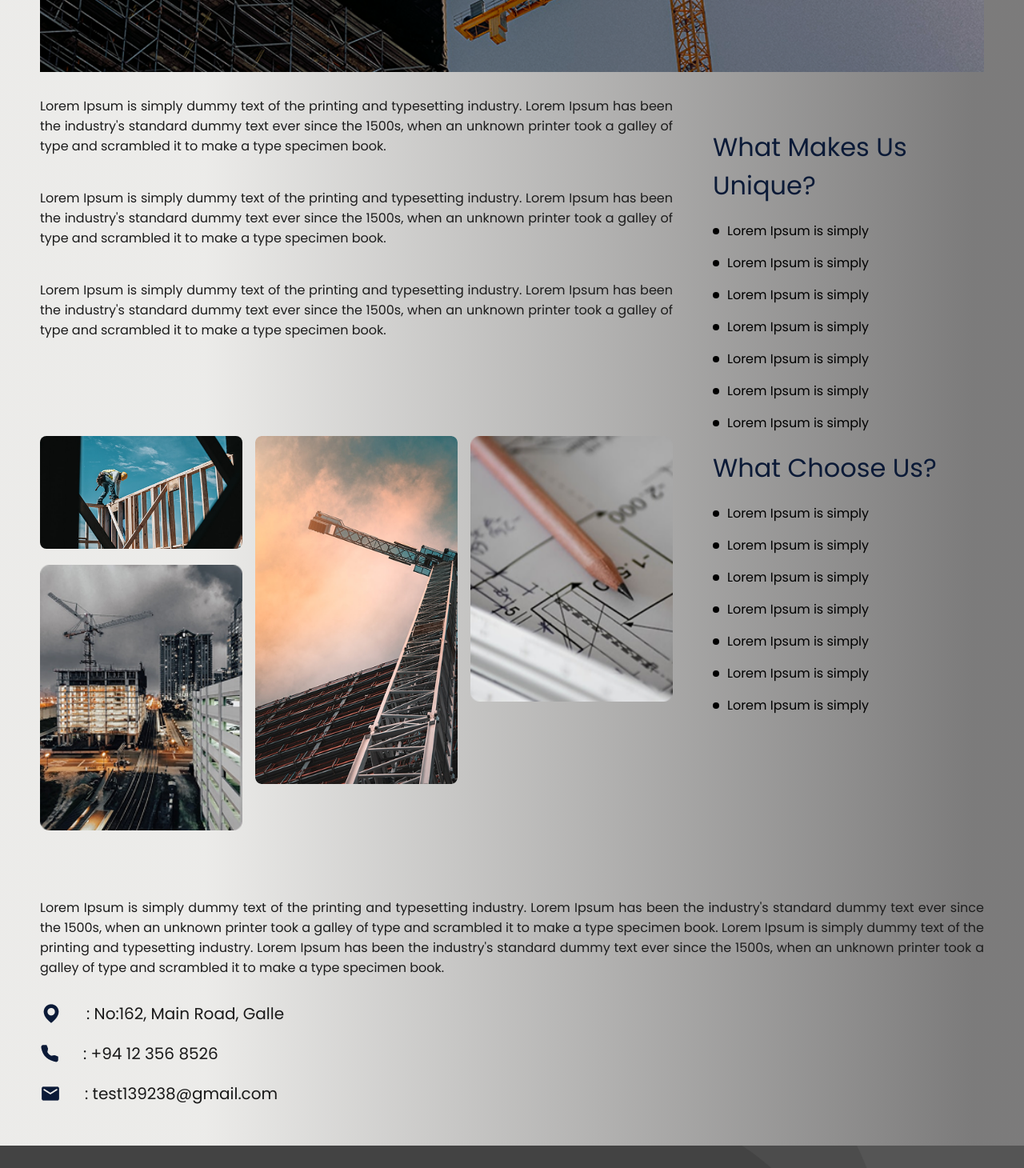
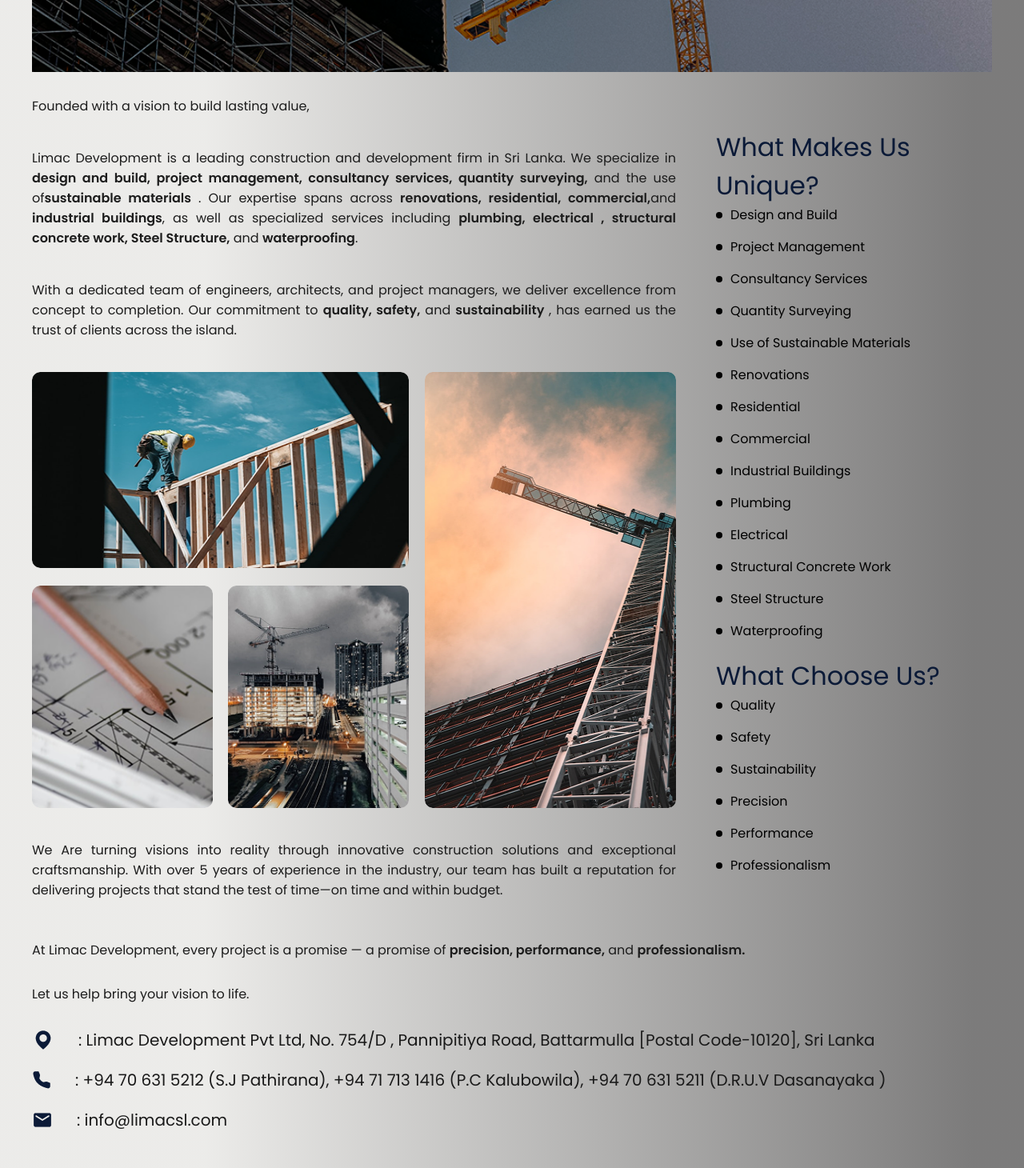
Before and after one commit to chamika-prasad/limac-fe, a Next.js app: page /about in a window 1280 px wide. Shown: the part 360-1820 px from the top of the page at 80% size. Built offline with nearby package versions, Linux system fonts and the light colour scheme.

Commit message:
about page

```diff
--- a/src/app/about/page.scss
+++ b/src/app/about/page.scss
@@ -7,7 +7,7 @@
     rgba(87, 86, 86, 0.78) 95%
   );
 
-  padding: 50px 50px;
+  padding: 50px 0px;
   box-sizing: border-box;
   display: flex;
   flex-direction: column;
@@ -18,6 +18,23 @@
   margin: 0 auto;
 
   .content-section {
+    max-width: 1200px;
+
+    @media screen and (max-width: 1220px) {
+      padding-left: 50px;
+      padding-right: 50px;
+    }
+
+    @media screen and (max-width: 768px) {
+      padding-left: 30px;
+      padding-right: 30px;
+    }
+
+    @media screen and (max-width: 500px) {
+      padding-left: 20px;
+      padding-right: 20px;
+    }
+
     .about-topic {
       color: $color-dark-blue;
     }
@@ -28,9 +45,12 @@
 
     .top-content {
       width: 100%;
-      width: 100%;
       display: flex;
       gap: 50px;
+
+      @media screen and (max-width: 740px) {
+        flex-direction: column;
+      }
 
       .left-content {
         width: 70%;
@@ -38,15 +58,69 @@
         flex-direction: column;
         gap: 40px;
 
+        @media screen and (max-width: 740px) {
+          width: 100%;
+        }
+
         .image-gellary {
+
+          height: 545px;
+          width: 100%;
           display: flex;
-          flex-wrap: wrap;
+          gap: 20px;
 
-          .column {
-            -ms-flex: 25%; /* IE10 */
-            flex: 25%;
-            max-width: 25%;
-            padding: 0 4px;
+          @media screen and (max-width: 1100px) {
+            height: 480px;
+          }
+
+          @media screen and (max-width: 990px) {
+            height: 400px;
+          }
+
+          @media screen and (max-width: 850px) {
+            height: 350px;
+          }
+
+
+        @media screen and (max-width: 500px) {
+          height: 250px;
+        }
+
+          img {
+            width: 100%;
+            height: 100%;
+            border-radius: 10px;
+          }
+
+          .bottom-image{
+            width: 48%;
+          }
+
+          .left-images {
+            display: flex;
+            flex-direction: column;
+            justify-content: space-between;
+            width: 60%;
+
+            .top-image {
+              display: flex;
+              height: 45%;
+              width: 100%;
+            }
+
+            .bottom-images {
+              width: 100%;
+              display: flex;
+              // gap: 20px;
+              justify-content: space-between;
+              height: 100%;
+              height: 51%;
+            }
+          }
+
+          .right-image {
+            width: 40%;
+            height: 100%;
           }
         }
       }
@@ -58,11 +132,27 @@
         gap: 20px;
         margin-top: 40px;
 
+        @media screen and (max-width: 740px) {
+          width: 100%;
+          flex-direction: row;
+          gap: 30px;
+          margin-top: 0px;
+        }
+
+        @media screen and (max-width: 500px) {
+          flex-direction: column;
+        }
+
         .highlight-wrapper {
           display: flex;
           flex-direction: column;
           align-items: flex-start;
           gap: 15px;
+
+
+          @media screen and (max-width: 900px) {
+            gap: 10px;
+          }
 
           .highlight {
             display: flex;
@@ -78,25 +168,34 @@
               background-color: $color-black;
             }
 
-            .list-item-text{
+            .list-item-text {
               color: $color-black;
             }
           }
         }
 
-        .about-topic{
+        .about-topic {
           font-size: 32px;
           color: $color-dark-blue;
+
+          @media screen and (max-width: 900px) {
+            font-size: 28px;
           }
         }
       }
+    }
+
+    .bottom-content {
+      display: flex;
+      flex-direction: column;
+      gap: 30px;
+      margin-top: 50px;
 
       .contact {
         display: flex;
         flex-direction: column;
         justify-content: flex-start;
         gap: 20px;
-      margin-top: 30px;
 
         .contact-detail {
           display: flex;
@@ -106,12 +205,17 @@
           .contact-detail-text {
             font-size: 20px;
             color: $color-jet-black;
+
+            @media screen and (max-width: 900px) {
+              font-size: 18px;
+            }
+          }
         }
       }
     }
   }
 
-  .project-overview-description {
+  .about-description {
     color: $color-charcoal;
     text-align: justify;
   }
--- a/src/app/about/page.tsx
+++ b/src/app/about/page.tsx
@@ -1,7 +1,6 @@
 import React from "react";
 import { HeroTextImage } from "@/components/molecules/HeroTextImage";
 import { Typography } from "@/components/atoms/Typography";
-import { ImageGellary } from "@/components/molecules/ImageGellary";
 import mapIcon from "@/assets/images/map.png";
 import callIcon from "@/assets/images/phone_solid.png";
 import emailIcon from "@/assets/images/email.png";
@@ -9,11 +8,37 @@
 import "./page.scss";
 
 export default function About() {
-  const images = [
-    "assets/images/rectangle_14.png",
-    "assets/images/rectangle_17.png",
-    "assets/images/rectangle_15.png",
-    "assets/images/rectangle_16.png",
+  // const images = [
+  //   "assets/images/rectangle_16.png",
+  //   "assets/images/rectangle_14.png",
+  //   "assets/images/rectangle_17.png",
+  //   "assets/images/rectangle_15.png",
+  // ];
+
+  const unique = [
+    "Design and Build",
+    "Project Management",
+    "Consultancy Services",
+    "Quantity Surveying",
+    "Use of Sustainable Materials",
+    "Renovations",
+    "Residential",
+    "Commercial",
+    "Industrial Buildings",
+    "Plumbing",
+    "Electrical",
+    "Structural Concrete Work",
+    "Steel Structure",
+    "Waterproofing",
+  ];
+
+  const chooseUs = [
+    "Quality",
+    "Safety",
+    "Sustainability",
+    "Precision",
+    "Performance",
+    "Professionalism",
   ];
 
   return (
@@ -21,7 +46,14 @@
       <HeroTextImage
         imageUrl="assets/images/about.png"
         topic="About us"
-        description="Lorem Ipsum is simply dummy text of the printing and typesetting industry. Lorem Ipsum has been the industry's standard dummy text ever since the 1500s,"
+        description={
+          <>
+            <span className="custom-weight">
+              Welcome to Limac Development (Pvt) Ltd. —{" "}
+            </span>
+            a trusted name in construction and innovation.
+          </>
+        }
       />
 
       <div className="content-section">
@@ -29,27 +61,101 @@
           <div className="left-content">
             <Typography
               variant="p"
-              label="Lorem Ipsum is simply dummy text of the printing and typesetting industry. Lorem Ipsum has been the industry's standard dummy text ever since the 1500s, when an unknown printer took a galley of type and scrambled it to make a type specimen book."
-              styles="project-overview-description poppins-regular"
+              label="Founded with a vision to build lasting value,"
+              styles="about-description poppins-regular"
             />
 
             <Typography
               variant="p"
-              label="Lorem Ipsum is simply dummy text of the printing and typesetting industry. Lorem Ipsum has been the industry's standard dummy text ever since the 1500s, when an unknown printer took a galley of type and scrambled it to make a type specimen book."
-              styles="project-overview-description poppins-regular"
+              label={
+                <>
+                  Limac Development is a leading construction and development
+                  firm in Sri Lanka. We specialize in{" "}
+                  <span className="custom-weight">
+                    design and build, project management, consultancy services,
+                    quantity surveying,
+                  </span>{" "}
+                  and the use of
+                  <span className="custom-weight">sustainable materials</span> .
+                  Our expertise spans across{" "}
+                  <span className="custom-weight">
+                    renovations, residential, commercial,
+                  </span>
+                  and{" "}
+                  <span className="custom-weight">industrial buildings</span>,
+                  as well as specialized services including{" "}
+                  <span className="custom-weight">
+                    plumbing, electrical , structural concrete work, Steel
+                    Structure,
+                  </span>{" "}
+                  and <span className="custom-weight">waterproofing</span>.
+                </>
+              }
+              styles="about-description poppins-regular"
             />
 
             <Typography
               variant="p"
-              label="Lorem Ipsum is simply dummy text of the printing and typesetting industry. Lorem Ipsum has been the industry's standard dummy text ever since the 1500s, when an unknown printer took a galley of type and scrambled it to make a type specimen book."
-              styles="project-overview-description poppins-regular"
+              label={
+                <>
+                  With a dedicated team of engineers, architects, and project
+                  managers, we deliver excellence from concept to completion.
+                  Our commitment to{" "}
+                  <span className="custom-weight">quality, safety,</span> and{" "}
+                  <span className="custom-weight">sustainability </span>, has
+                  earned us the trust of clients across the island.
+                </>
+              }
+              styles="about-description poppins-regular"
             />
 
             <div className="image-gellary">
-              <ImageGellary images={images} />
+              {/* <ImageGellary images={images} /> */}
+              <div className="left-images">
+                <div className="top-image">
+                  {/* eslint-disable-next-line @next/next/no-img-element */}
+                  <img
+                    src="/assets/images/rectangle_14.png"
+                    alt="work image"
+                    className=""
+                  />
+                </div>
+                <div className="bottom-images">
+                  {/* eslint-disable-next-line @next/next/no-img-element */}
+                  <img
+                    src="/assets/images/rectangle_16.png"
+                    alt="work image"
+                    className="bottom-image"
+                  />
+                  {/* eslint-disable-next-line @next/next/no-img-element */}
+                  <img
+                    src="/assets/images/rectangle_17.png"
+                    alt="work image"
+                    className="bottom-image"
+                  />
                 </div>
               </div>
+              <div className="right-image">
+                {/* eslint-disable-next-line @next/next/no-img-element */}
+                <img
+                  src="/assets/images/rectangle_15.png"
+                  alt="work image"
+                  className=""
+                />
+              </div>
+            </div>
+
+            <Typography
+              variant="p"
+              label="We Are turning visions into reality through innovative construction solutions and exceptional
+              craftsmanship. With over 5 years of experience in the industry, our team has built a reputation
+              for delivering projects that stand the test of time—on time and within budget.
+              "
+              styles="about-description poppins-regular"
+            />
+          </div>
           <div className="right-content">
+            <div className="highlight-container">
               <Typography
                 variant="p"
                 label="What Makes Us Unique?"
@@ -57,31 +163,33 @@
               />
 
               <div className="highlight-wrapper">
-              {[...Array(7)].map((_, index) => (
+                {unique.map((item, index) => (
                   <div className="highlight" key={index}>
                     <div className="list-item"></div>
                     <Typography
                       variant="p"
-                    label="Lorem Ipsum is simply"
+                      label={item}
                       styles="list-item-text poppins-medium"
                     />
                   </div>
                 ))}
               </div>
+            </div>
 
+            <div className="highlight-container">
+              {" "}
               <Typography
                 variant="p"
                 label="What Choose Us?"
                 styles="about-topic poppins-regular"
               />
-
               <div className="highlight-wrapper">
-              {[...Array(7)].map((_, index) => (
+                {chooseUs.map((item, index) => (
                   <div className="highlight" key={index}>
                     <div className="list-item"></div>
                     <Typography
                       variant="p"
-                    label="Lorem Ipsum is simply"
+                      label={item}
                       styles="list-item-text poppins-medium"
                     />
                   </div>
@@ -89,17 +197,32 @@
               </div>
             </div>
           </div>
+        </div>
+
+        <div className="bottom-content">
+          {" "}
           <Typography
             variant="p"
-          label="Lorem Ipsum is simply dummy text of the printing and typesetting industry. Lorem Ipsum has been the industry's standard dummy text ever since the 1500s, when an unknown printer took a galley of type and scrambled it to make a type specimen book. Lorem Ipsum is simply dummy text of the printing and typesetting industry. Lorem Ipsum has been the industry's standard dummy text ever since the 1500s, when an unknown printer took a galley of type and scrambled it to make a type specimen book."
-          styles="project-overview-description poppins-regular"
+            label={
+              <>
+                At Limac Development, every project is a promise — a promise of{" "}
+                <span className="custom-weight">precision, performance,</span>{" "}
+                and <span className="custom-weight">professionalism. </span>
+              </>
+            }
+            styles="about-description poppins-regular bottom-description"
+          />
+          <Typography
+            variant="p"
+            label="Let us help bring your vision to life."
+            styles="about-description poppins-regular bottom-description"
           />
           <div className="contact">
             <div className="contact-detail">
               <Image src={mapIcon} alt="instagram" priority className="" />
               <Typography
                 variant="p"
-              label=": No:162, Main Road, Galle"
+                label=": Limac Development Pvt Ltd, No. 754/D , Pannipitiya Road, Battarmulla [Postal Code-10120], Sri Lanka"
                 styles="contact-detail-text poppins-regular"
               />
             </div>
@@ -107,7 +230,7 @@
               <Image src={callIcon} alt="instagram" priority className="" />
               <Typography
                 variant="p"
-              label=": +94 12 356 8526"
+                label=": +94 70 631 5212 (S.J Pathirana), +94 71 713 1416 (P.C Kalubowila), +94 70 631 5211 (D.R.U.V Dasanayaka )"
                 styles="contact-detail-text poppins-regular"
               />
             </div>
@@ -115,9 +238,10 @@
               <Image src={emailIcon} alt="instagram" priority className="" />
               <Typography
                 variant="p"
-              label=": test139238@gmail.com"
+                label=": info@limacsl.com"
                 styles="contact-detail-text poppins-regular"
               />
+            </div>
           </div>
         </div>
       </div>
--- a/src/app/contact/page.scss
+++ b/src/app/contact/page.scss
@@ -218,10 +218,6 @@
               flex-wrap: wrap;
             }
 
-            .custom-weight {
-              font-weight: 600;
-            }
-
             .contact-detail-topic-devider {
               font-size: 20px;
               color: $color-dark-blue;
--- a/src/app/page.tsx
+++ b/src/app/page.tsx
@@ -7,7 +7,6 @@
 import homeImage2 from "@/assets/images/home_02.jpg";
 import Image from "next/image";
 import ImageSlider from "@/components/organisams/ImageSlider";
-import PageLoader from "@/components/organisams/PageLoader";
 import Carousel from "@/components/molecules/carousel";
 import { Client } from "@/types";
 import ServiceCarousel from "@/components/molecules/ServiceCarousel";
@@ -96,7 +95,7 @@
   return (
     <ParallaxProvider>
       <main className="home-wrapper">
-        <PageLoader/>
+        {/* <PageLoader/> */}
         <ImageSlider />
 
         <section className="clients">
--- a/src/components/atoms/Typography/index.scss
+++ b/src/components/atoms/Typography/index.scss
@@ -1,14 +1,7 @@
-// h1,
-// h2,
-// h3,
-// h4,
-// h5,
-// h6,
-// p {
-//   margin: 0 !important;
-//   padding: 0 !important;
-// }
-
 p {
   font-size: 16px;
 }
+
+.custom-weight {
+  font-weight: 600;
+}
--- a/src/components/molecules/HeroTextImage/index.scss
+++ b/src/components/molecules/HeroTextImage/index.scss
@@ -39,6 +39,11 @@
     justify-content: center;
     gap: 20px;
 
+    @media screen and (max-width: 700px) {
+      width: 80%;
+    }
+
+
     .hero-topic {
       color: $color-white;
       max-width: 700px;
--- a/src/components/molecules/HeroTextImage/index.tsx
+++ b/src/components/molecules/HeroTextImage/index.tsx
@@ -6,7 +6,7 @@
   imageUrl: string;
   altText?: string;
   topic: string;
-  description?: string;
+  description?: string | React.ReactNode;
 }
 
 export const HeroTextImage = ({
```
Lines whose indentation alone changed are shown as unchanged.
